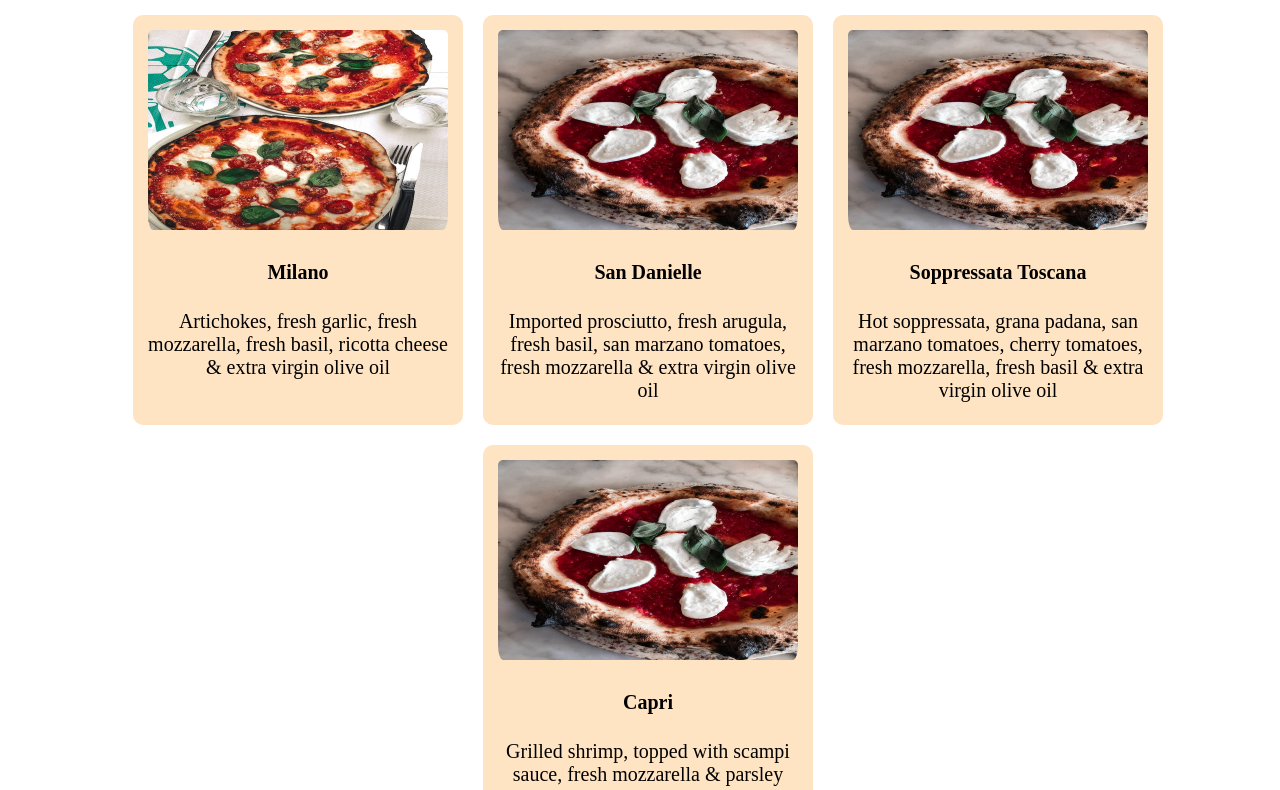
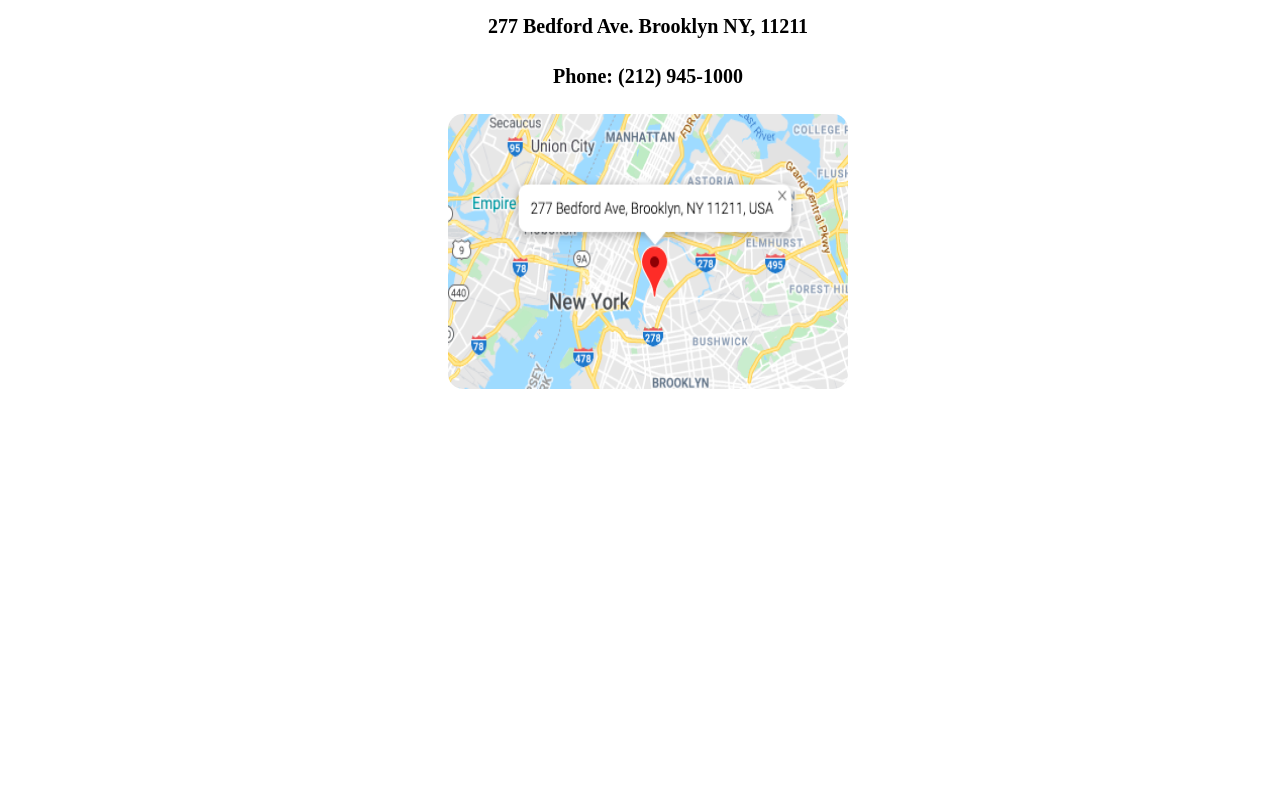
Before and after one commit to CraigMarc/restaurant, a website built with webpack: page dist/index.html in a window 1280 px wide. Shown: the part 282-1072 px from the top of the page. After the commit the page ends 800 px from the top, so only its background shows below. Built offline with nearby package versions, Linux system fonts and the light colour scheme.

Commit message:
added location module

```diff
--- a/src/index.js
+++ b/src/index.js
@@ -6,6 +6,9 @@ import home from './home';
 
 import menu from './menu';
 
+import location from './location';
+
    header()
    //home()
-  menu()
+  //menu()
+  location()
--- a/src/location.js
+++ b/src/location.js
@@ -0,0 +1,33 @@
+import Image1 from './images/map.png'
+
+
+function location() {
+    const div1 = document.createElement('div');
+    div1.classList.add('contact');
+
+    const h3 = document.createElement('h3');
+    h3.textContent = "Our Location"
+
+    const h4 = document.createElement('h4');
+    h4.textContent = "277 Bedford Ave. Brooklyn NY, 11211"
+
+    const h4II = document.createElement('h4');
+    h4II.textContent = "Phone: (212) 945-1000"
+
+
+
+    const myIcon = new Image();
+    myIcon.src = Image1;
+    myIcon.classList.add('mapPicture');
+
+    div1.appendChild(h3);
+    div1.appendChild(h4);
+    div1.appendChild(h4II);
+    div1.appendChild(myIcon);
+
+    return document.body.appendChild(div1);
+
+
+}
+
+export default location;
--- a/src/styles.css
+++ b/src/styles.css
@@ -88,3 +88,12 @@ img {
     height: 200px;
     width: 300px;
 }
+
+.mapPicture {
+    height: 275px;
+    width: 400px;
+}
+
+.contact {
+    text-align: center;
+}
```
Also changed, not shown: dist/dcfaa3a4db5ee4ae1044.png (added), dist/main.js, src/images/map.jpeg (deleted), src/images/map.png (added).
